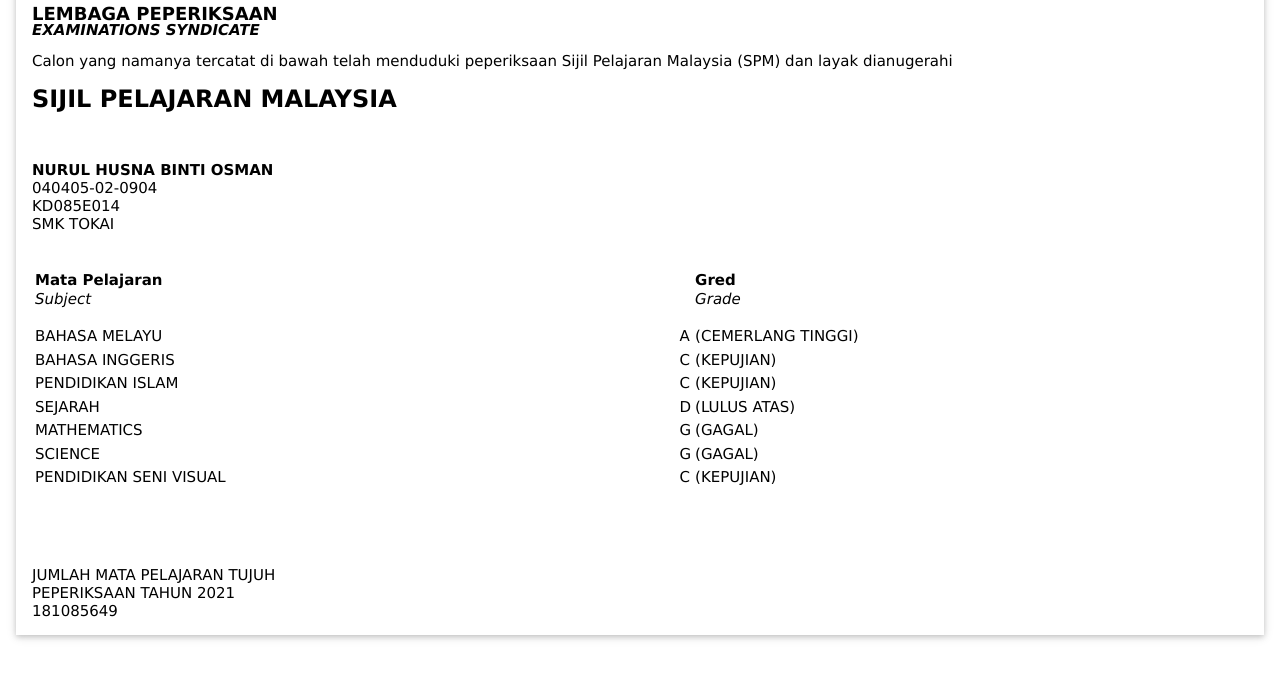
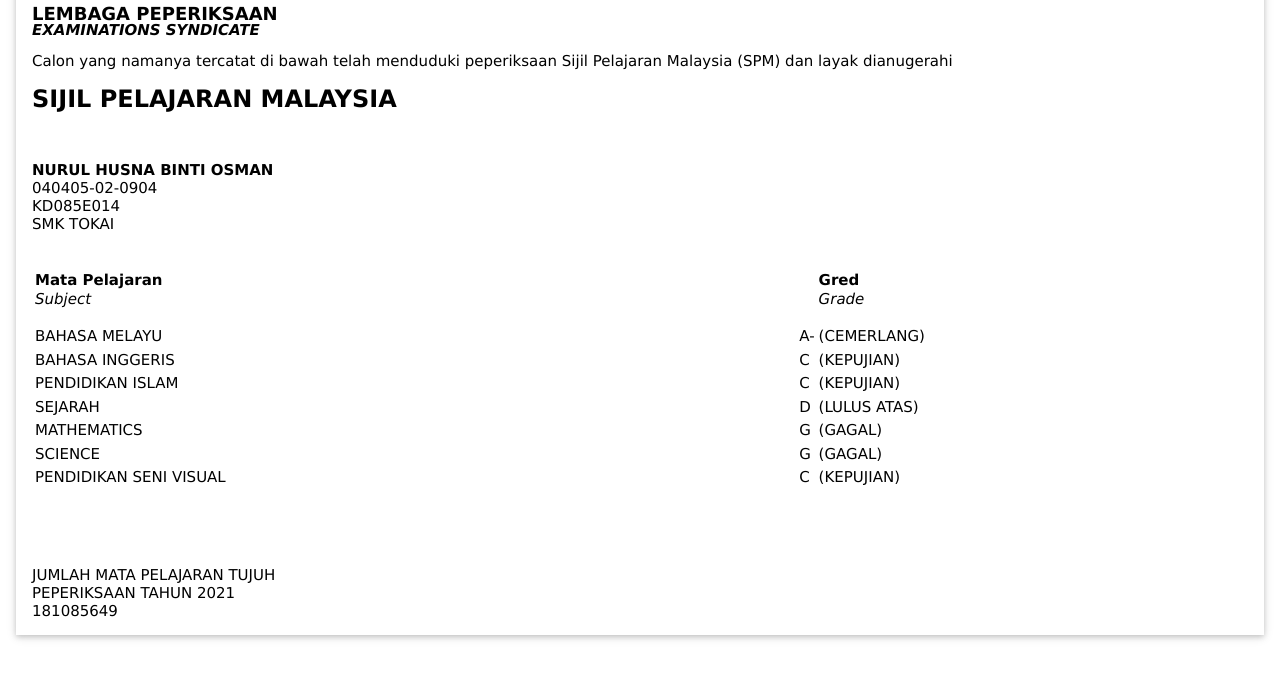
Before and after one commit to A6B389F1292D0AFCCA/TnVydWwgSHVzbmEgQmludGEgT3NtYW4, a plain HTML site: page QR.html in a window 1280 px wide. Shown: the part 75-754 px from the top of the page. Drawn offline with Linux system fonts and the light colour scheme.

Commit message:
Update QR.html

```diff
--- a/QR.html
+++ b/QR.html
@@ -271,8 +271,8 @@
 
             <tr style="line-height: 1.3;">
                 <td>BAHASA MELAYU</td>
-                <td style="width:1px;">A</td>
-                <td>(CEMERLANG TINGGI)</td>
+                <td style="width:1px;">A-</td>
+                <td>(CEMERLANG)</td>
             </td>
             </tr>
             <tr style="line-height: 1.3;">
```
